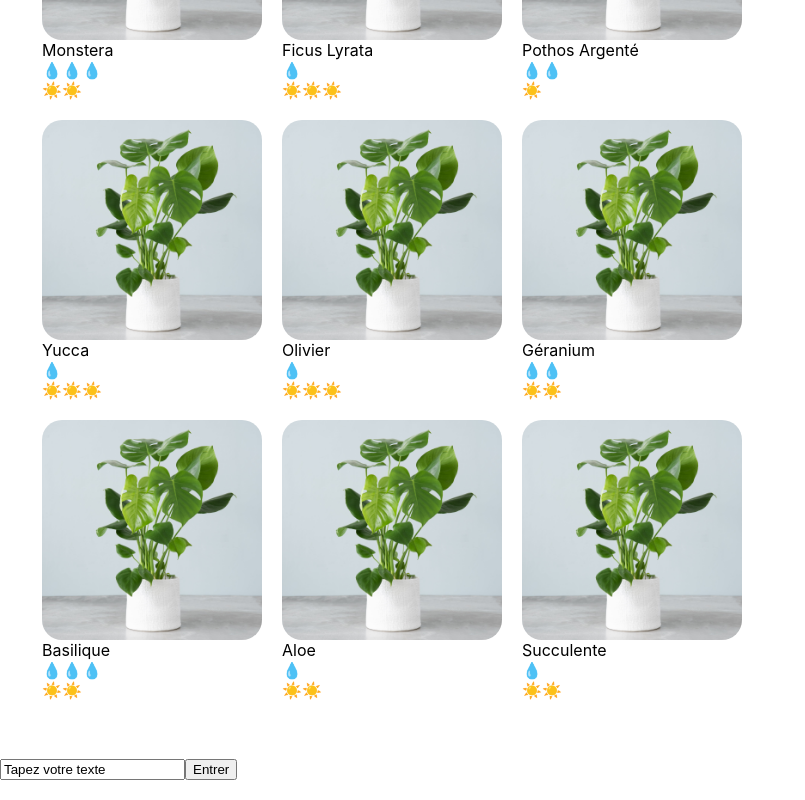
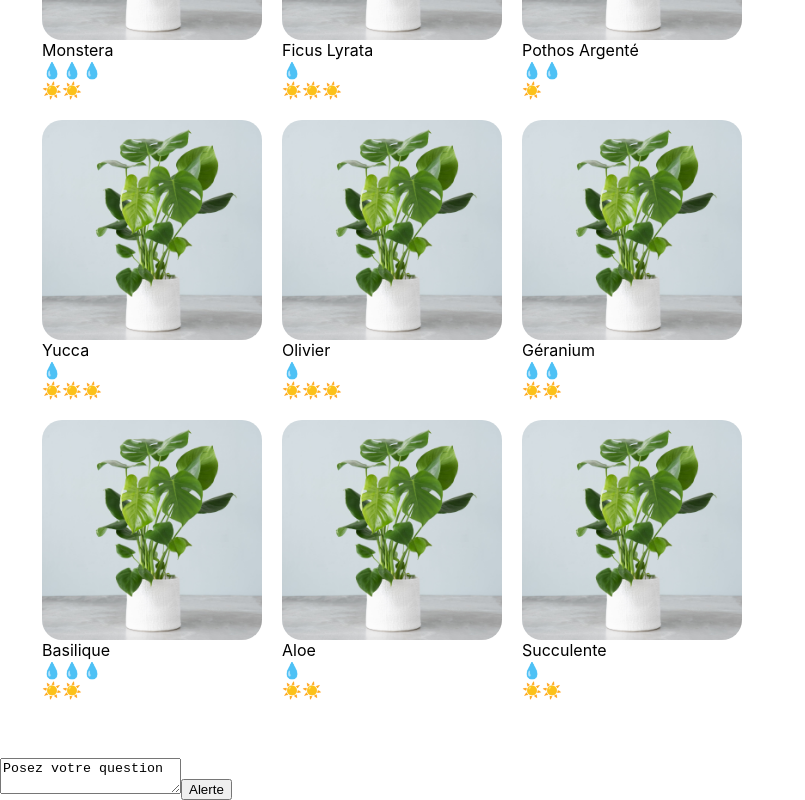
Before and after one commit to strenauld/ocr_debutez_avec_react, a React (Create React App) app: page / in a window 1280 px wide. Shown: the part 463-1263 px from the top of the page, without its empty margins (0-805 px from the left). Built offline with nearby package versions, Linux system fonts and the light colour scheme.

Commit message:
interagissez avec vos composants grace aux evenements - formulaires controles

```diff
--- a/src/components/QuestionForm.js
+++ b/src/components/QuestionForm.js
@@ -1,15 +1,31 @@
+import { useState } from "react";
+
 function QuestionForm() {
+    const [inputValue, setInputValue] = useState("Posez votre question");
+    const isInputError = inputValue.includes("f");
+
+    /**
+     * bloque la touche 'f'
+     * @param {*} value
+     */
+    function checkValue(value) {
+        if(!value.includes('f')) {
+            setInputValue(value)
+        }
+    }
+
     return (
-        <form onSubmit={ handleSubmit }>
-            <input type='text' name='my_input' defaultValue='Tapez votre texte' />
-            <button type='submit'>Entrer</button>
-        </form>
+        <div>
+            <textarea
+                value={ inputValue }
+                onChange={ (e) => checkValue(e.target.value) }
+            />
+            { isInputError && (
+                <div>Vous n'avez pas le droit d'utiliser la lettre 'f'</div> // commenter la fonction checkValue(value) pour voir le resultat
+            )}
+            <button onClick={ () => alert(inputValue) }>Alerte</button>
+        </div>
     )
 }
 
-function handleSubmit(e) {
-    e.preventDefault()
-    alert(e.target['my_input'].value)
-}
-
 export default QuestionForm;
```
